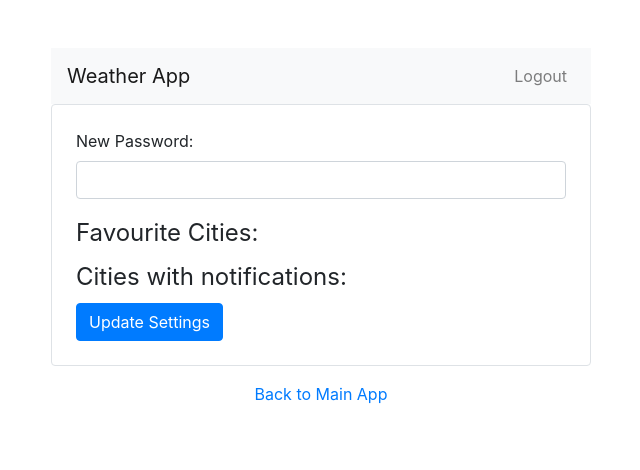
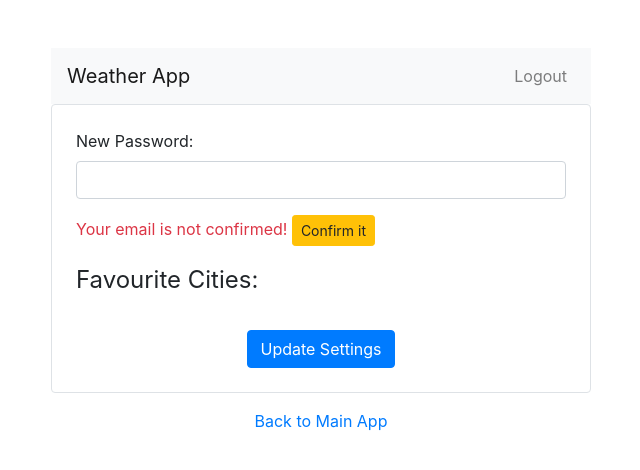
Before and after one commit to jedrzejkopiszka/weatherApp, a Flask app: page /settings in a window 1280 px wide. Shown: the top 470 px of the page, without its empty margins (319-959 px from the left). Run offline with Flask 3, Linux system fonts and the light colour scheme; the visitor is signed in with stand-in values (Sample User, id 1); data that the repository does not hold is empty; parts of the project's set-up code (start-up, migrations or seed data) failed here and were passed over; some libraries are stand-ins or nearby versions.

Commit message:
Add e-mail confirmation. Improve UI of Settings tab

```diff
--- a/app.py
+++ b/app.py
@@ -92,6 +92,13 @@ class RegisterForm(FlaskForm):
     password = PasswordField('Password', validators=[DataRequired()])
     submit = SubmitField('Register')
 
+def send_email_verification_email(email):
+    token = generate_confirmation_token(email)
+    confirm_url = url_for('confirm_email', token=token, _external=True)
+    html = render_template('email_confirmation.html', confirm_url=confirm_url)
+    subject = "Please confirm your email"
+    send_email(email, subject, html)
+
 @app.route('/register', methods=['GET', 'POST'])
 def register():
     form = RegisterForm()
@@ -110,11 +117,7 @@ def register():
         if not bool(re.match(email_verification_pattern, email)):
             return jsonify({'status': 'failure', 'message': 'E-mail not in supported format'})
 
-        token = generate_confirmation_token(email)
-        confirm_url = url_for('confirm_email', token=token, _external=True)
-        html = render_template('email_confirmation.html', confirm_url=confirm_url)
-        subject = "Please confirm your email"
-        send_email(email, subject, html)
+        send_email_verification_email(email)
 
         hashed_password = generate_password_hash(password, method='sha256')
         new_user = User(username=username, email=email, password=hashed_password)
@@ -434,6 +437,16 @@ def settings():
     enabled = current_user.emails_enabled
     return render_template('settings.html', user=current_user, favourites=favourites, enabled=enabled)
 
+@app.route('/send_confirmation_email', methods=['GET'])
+@login_required
+def send_confirmation_email():
+    if not current_user.email_confirmed:
+        send_email_verification_email(current_user.email)
+        flash('Confirmation email sent successfully!', 'success')
+    else:
+        flash('Email is already confirmed!', 'info')
+    return redirect(url_for('settings'))
+
 
 if __name__ == '__main__':
     app.run(debug=False)
--- a/templates/settings.html
+++ b/templates/settings.html
@@ -32,6 +32,17 @@
                         <label for="password">New Password:</label>
                         <input type="password" id="password" name="password" class="form-control">
                     </div>
+
+                    <div class="mt-3">
+                        {% if user.email_confirmed %}
+                            <p class="text-success">Your email is confirmed!</p>
+                        {% else %}
+                            <p class="text-danger d-inline">Your email is not confirmed! </p>
+                            <a href="{{ url_for('send_confirmation_email') }}" class="btn btn-warning btn-sm">Confirm it</a>
+                        {% endif %}
+                    </div>
+
+                    <div class="mt-3">
                         <fieldset>
                             <legend>Favourite Cities:</legend>
                             {% for city1 in favourites %}
@@ -40,7 +51,7 @@
                                 <label for="city1{{ city1.id }}">{{ city1.name }}</label><br>
                             {% endfor %}
                         </fieldset>
-
+                        {% if user.email_confirmed %}
                             <fieldset>
                                 <legend>Cities with notifications:</legend>
                                 {% for city2 in enabled %}
@@ -49,8 +60,10 @@
                                     <label for="city2{{ city2.id }}">{{ city2.name }}</label><br>
                                 {% endfor %}
                             </fieldset>
-
-                    <button type="submit" class="btn btn-primary">Update Settings</button>
+                        {% endif %}
+                    </div>
+                    <br>
+                    <button type="submit" class="btn btn-primary mx-auto d-block">Update Settings</button>
                 </form>
 
                 <a href="{{ url_for('index') }}" class="d-block mt-3 text-center">Back to Main App</a>
```
Lines whose indentation alone changed are shown as unchanged.
